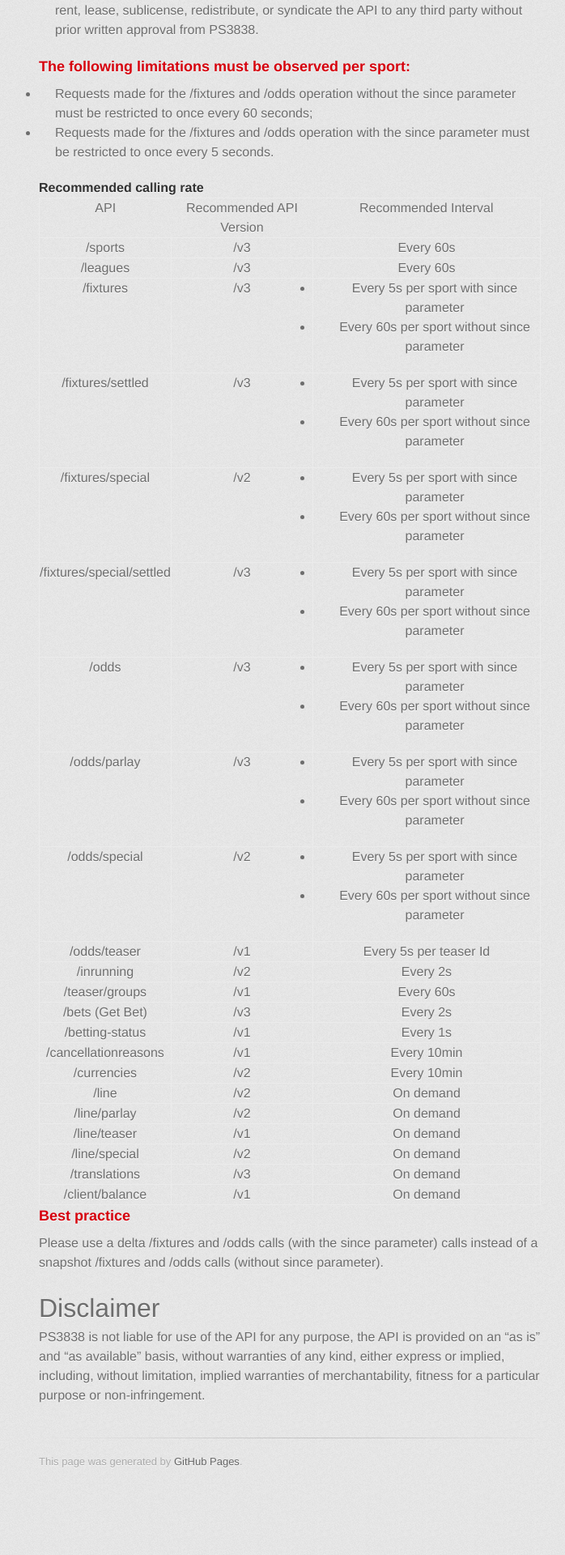
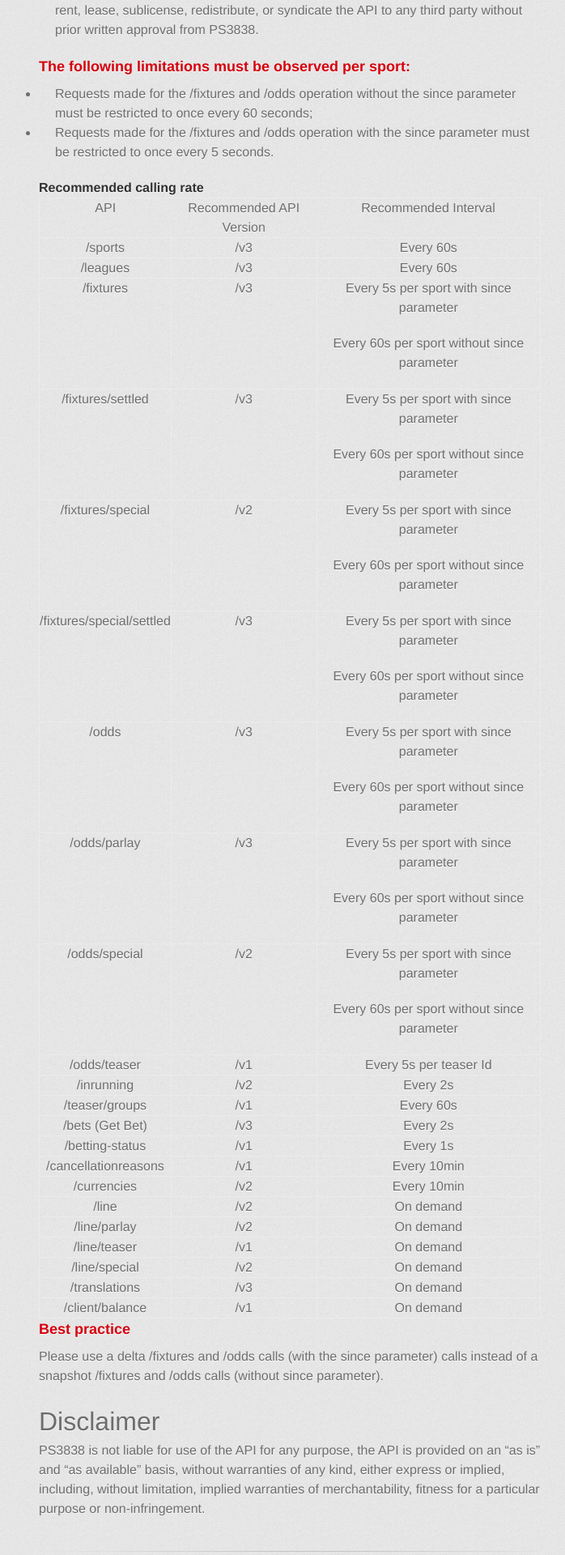
Before and after one commit to ps3838api/ps3838api.github.io, a Jekyll site: the page built from FairUsePolicy.md, in a window 1280 px wide. Shown: the part 919-2839 px from the top of the page at 81% size, without its empty margins (282-980 px from the left). Built offline with Jekyll 4.4.1, drawn with Linux system fonts in a browser that asks for light colours; some web fonts are replaced; our own code applies the rules of GitHub Pages for plain Markdown files; before the commit the page ends 2763 px from its top, so only the background shows below that.

```diff
--- a/FairUsePolicy.md
+++ b/FairUsePolicy.md
@@ -46,37 +46,37 @@ Sell, rent, lease, sublicense, redistribute, or syndicate the API to any third p
   <tr>
     <td>/fixtures</td>
     <td>/v3</td>
-    <td><ul><li>Every 5s per sport with since parameter</li><li>Every 60s per sport without since parameter</li></ul></td>
+    <td><p>Every 5s per sport with since parameter</p><p>Every 60s per sport without since parameter</p></td>
   </tr>
   <tr>
     <td>/fixtures/settled</td>
     <td>/v3</td>
-    <td><ul><li>Every 5s per sport with since parameter</li><li>Every 60s per sport without since parameter</li></ul></td>
+    <td><p>Every 5s per sport with since parameter</p><p>Every 60s per sport without since parameter</p></td>
   </tr>
   <tr>
     <td>/fixtures/special</td>
     <td>/v2</td>
-    <td><ul><li>Every 5s per sport with since parameter</li><li>Every 60s per sport without since parameter</li></ul></td>
+    <td><p>Every 5s per sport with since parameter</p><p>Every 60s per sport without since parameter</p></td>
   </tr>
   <tr>
     <td>/fixtures/special/settled</td>
     <td>/v3</td>
-    <td><ul><li>Every 5s per sport with since parameter</li><li>Every 60s per sport without since parameter</li></ul></td>
+    <td><p>Every 5s per sport with since parameter</p><p>Every 60s per sport without since parameter</p></td>
   </tr>
   <tr>
     <td>/odds</td>
     <td>/v3</td>
-    <td><ul><li>Every 5s per sport with since parameter</li><li>Every 60s per sport without since parameter</li></ul></td>
+    <td><p>Every 5s per sport with since parameter</p><p>Every 60s per sport without since parameter</p></td>
   </tr>
   <tr>
     <td>/odds/parlay</td>
     <td>/v3</td>
-    <td><ul><li>Every 5s per sport with since parameter</li><li>Every 60s per sport without since parameter</li></ul></td>
+    <td><p>Every 5s per sport with since parameter</p><p>Every 60s per sport without since parameter</p></td>
   </tr>
   <tr>
     <td>/odds/special</td>
     <td>/v2</td>
-    <td><ul><li>Every 5s per sport with since parameter</li><li>Every 60s per sport without since parameter</li></ul></td>
+    <td><p>Every 5s per sport with since parameter</p><p>Every 60s per sport without since parameter</p></td>
   </tr>
   <tr>
     <td>/odds/teaser</td>
```
